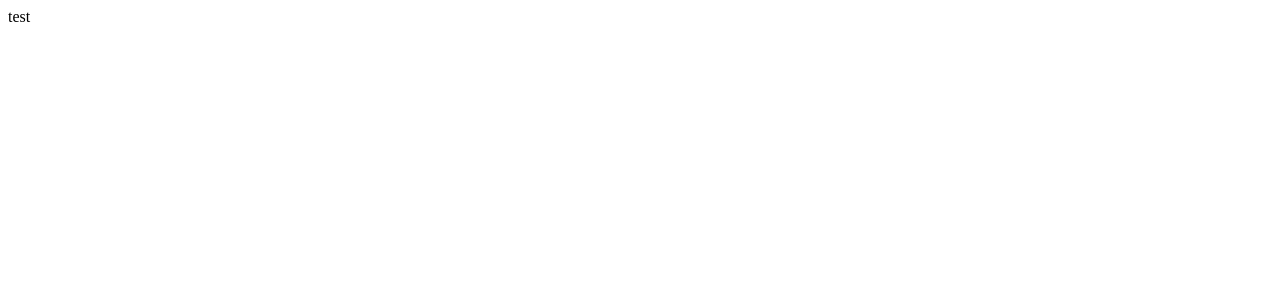
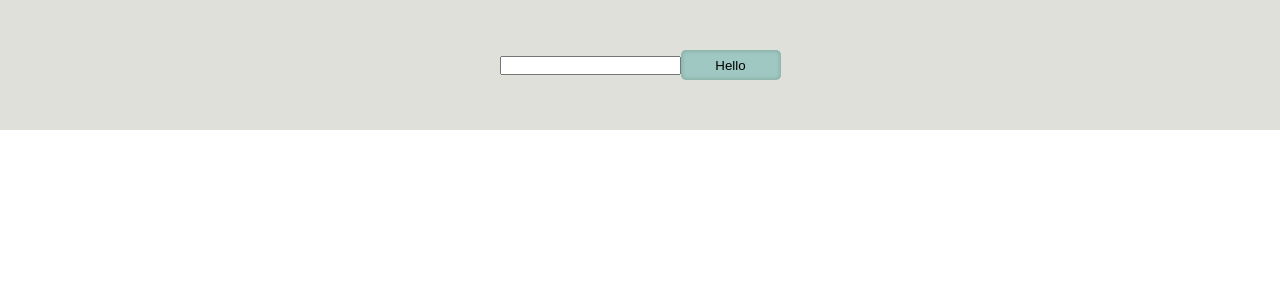
Before and after one commit to dest411/studyreact, a React (Create React App) app: page / in a window 1280 px wide. Shown: the top 300 px of the page. Built offline with nearby package versions, Linux system fonts and the light colour scheme.

Commit message:
onChange

```diff
--- a/src/App.jsx
+++ b/src/App.jsx
@@ -3,11 +3,20 @@ import './main.css'
 
 
 const App = () => {
+
+    const handleClick = (event) => {
+        console.log('Hello',event);
+
+    };
+
     return (
-        <div>
-           test
+        <div className='test'>
+            <input type="text" onChange={(event) =>{
+                console.log('Input changed',event.target.value);
+            }} />
+            <button className='btn' onClick={handleClick}>Hello</button>
         </div>
-    )
+    );
 };
 
 export default App;
--- a/src/main.css
+++ b/src/main.css
@@ -1,22 +1,24 @@
-/* .hello{
-    background-color: rgb(161, 115, 115);
- }
-
- .good {
-    background-color: green;
- }
- .bad{
-    background-color: red;
- }
- .test1{
-    display: flex;
-    flex-direction: column;
-    color: blue;
-    text-align: center;
- }
- .test2{
-    display: flex;
-    flex-direction: column;
-    color:red;
-    text-align: center;
- } */
+*{
+   padding: 0;
+   margin: 0;
+}
+.test{
+   display: flex;
+   justify-content: center;
+   align-items: center;
+   padding:50px;
+   background-color: rgb(224, 224, 219);
+}
+.btn{
+   width: 100px;
+   height: 30px;
+   background-color: rgb(158, 200, 193);
+   border: none;
+   border-radius: 5px;
+   box-shadow: inset 0 0 5px rgba(0, 0, 0, 0.2);
+   cursor: pointer;
+   transition: all 0.2s ease;
+}
+.btn:hover{
+   transform: scale(1.1);
+}
```
Also changed, not shown: public/index.html (+1 -23 lines).
